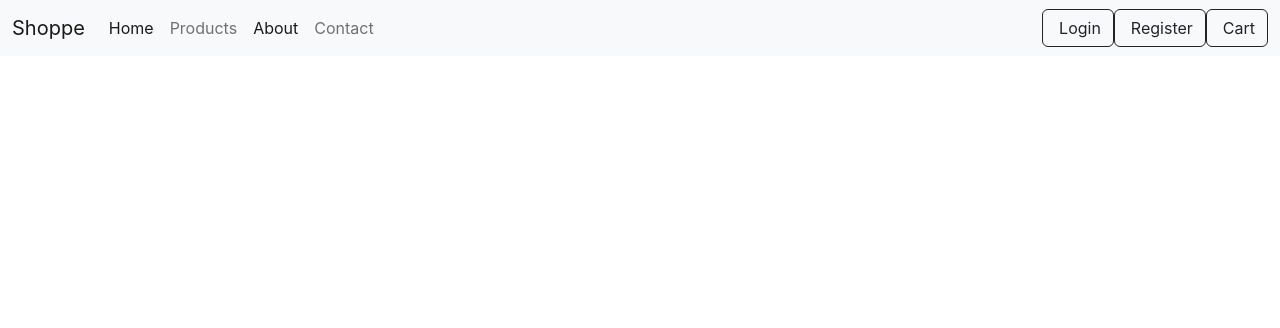
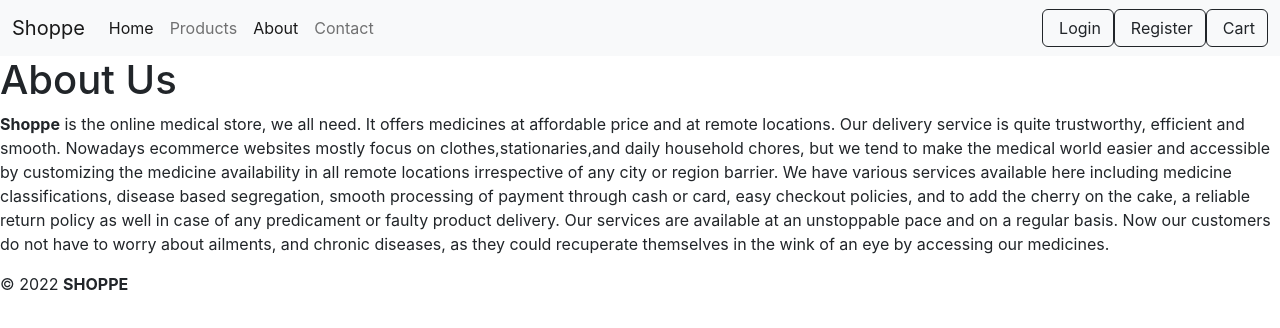
Before and after one commit to bhattabhi013/medusa_medical, a React (Create React App) app in the folder storefront/: page /about in a window 1280 px wide. Shown: the top 328 px of the page. Built offline with nearby package versions, Linux system fonts and the light colour scheme; the HTML template or start-up script is replaced by a standard one.

Commit message:
about page done

```diff
--- a/storefront/src/App.js
+++ b/storefront/src/App.js
@@ -5,6 +5,7 @@ import Products from './components/Products';
 import Home from './components/Home';
 import {Routes, Route} from 'react-router-dom'
 import Checkout from './components/Checkout';
+import About from './components/About';
 
 function App() {
   return (
@@ -16,6 +17,7 @@ function App() {
 <Route exact path="/Home" element={<Home/>} />
 <Route exact path="/Products" element={<Products/>} />
 <Route exact path="/Checkout" element={<Checkout/>}/>
+<Route exact path="/about" element={<About/>}/>
 
       </Routes>
 
--- a/storefront/src/components/About.js
+++ b/storefront/src/components/About.js
@@ -2,6 +2,15 @@ import React from 'react'
 
 export default function About() {
   return (
-    <div>About</div>
+    <React.Fragment>
+    <h1>About Us</h1>
+    <p><b>Shoppe</b> is the online medical store, we all need. It offers medicines at affordable price and at remote locations.
+    Our delivery service is quite trustworthy, efficient and smooth. Nowadays ecommerce websites mostly focus on clothes,stationaries,and daily household chores, but
+    we tend to make the medical world easier and accessible by customizing the medicine availability in all remote locations irrespective of any city or region barrier.
+    We have various services available here including medicine classifications, disease based segregation, smooth processing of payment through cash or card, easy
+    checkout policies, and to add the cherry on the cake, a reliable return policy as well in case of any predicament or faulty product delivery. Our services are available at an unstoppable
+    pace and on a regular basis. Now our customers do not have to worry about ailments, and chronic diseases, as they could recuperate themselves in the wink of an eye by accessing our medicines. </p>
+    <footer>&copy; 2022 <b>SHOPPE</b></footer>
+    </React.Fragment>
   )
 }
```
